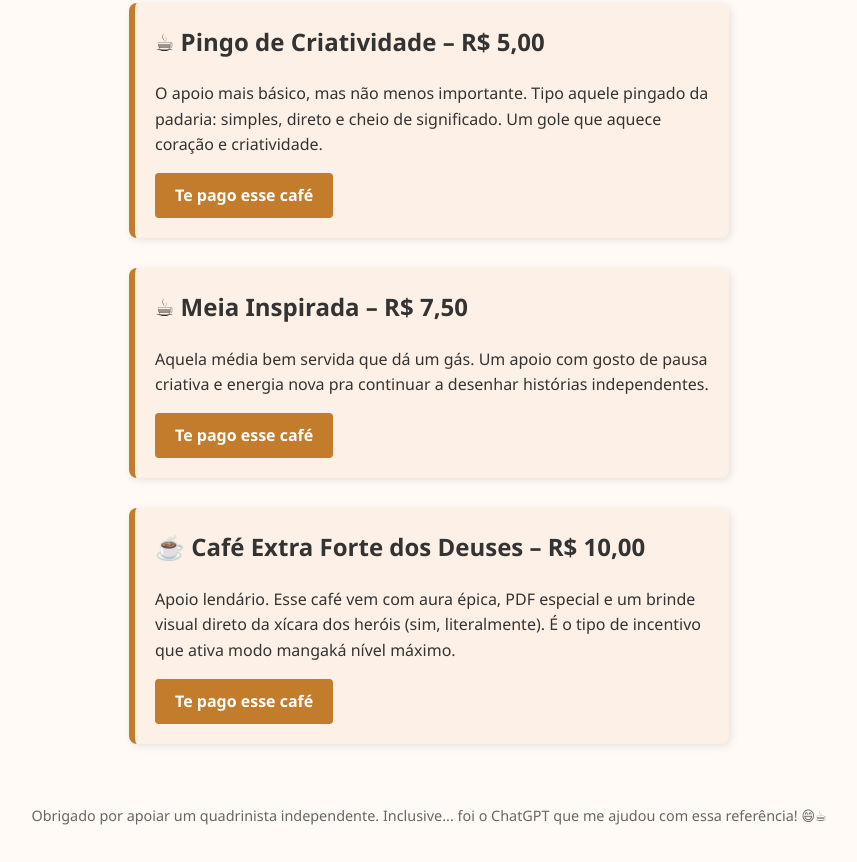
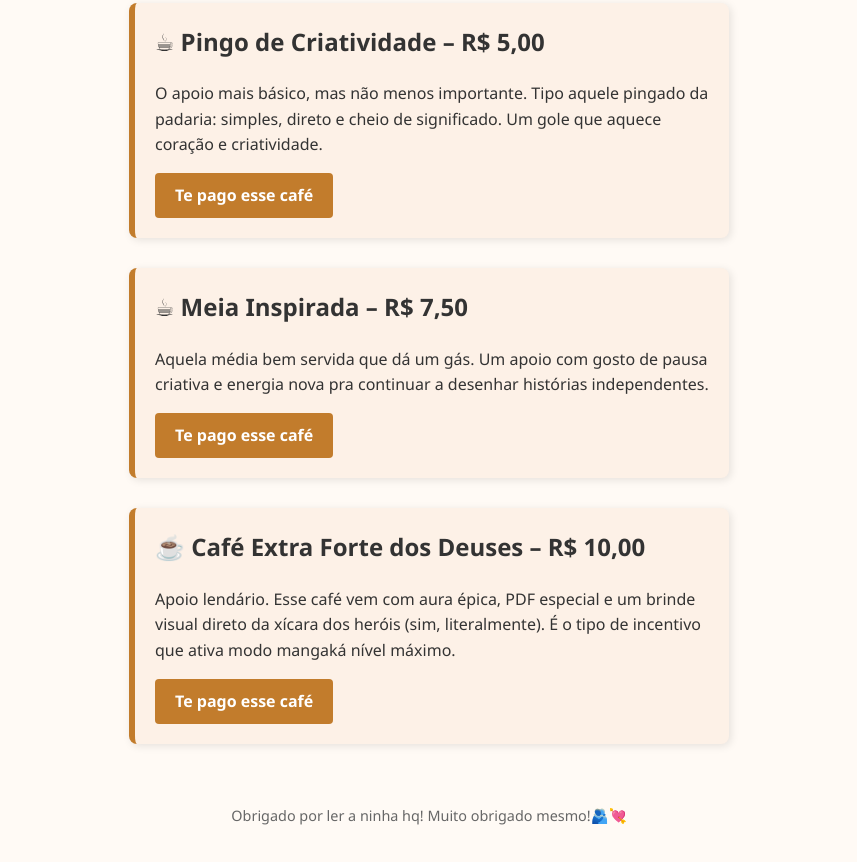
Before and after one commit to ghe12345-afk/mepagaumcafe, a plain HTML site: page index.html in a window 1280 px wide. Shown: the part 341-1203 px from the top of the page, without its empty margins (211-1068 px from the left). Drawn offline with Linux system fonts and the light colour scheme.

Commit message:
Update index.html

```diff
--- a/index.html
+++ b/index.html
@@ -117,7 +117,7 @@
   </section>
 
   <footer>
-    <p>Obrigado por apoiar um quadrinista independente. Inclusive... foi o ChatGPT que me ajudou com essa referência! 😄☕</p>
+    <p>Obrigado por ler a ninha hq! Muito obrigado mesmo!🫂💘</p>
   </footer>
 </body>
 
```
